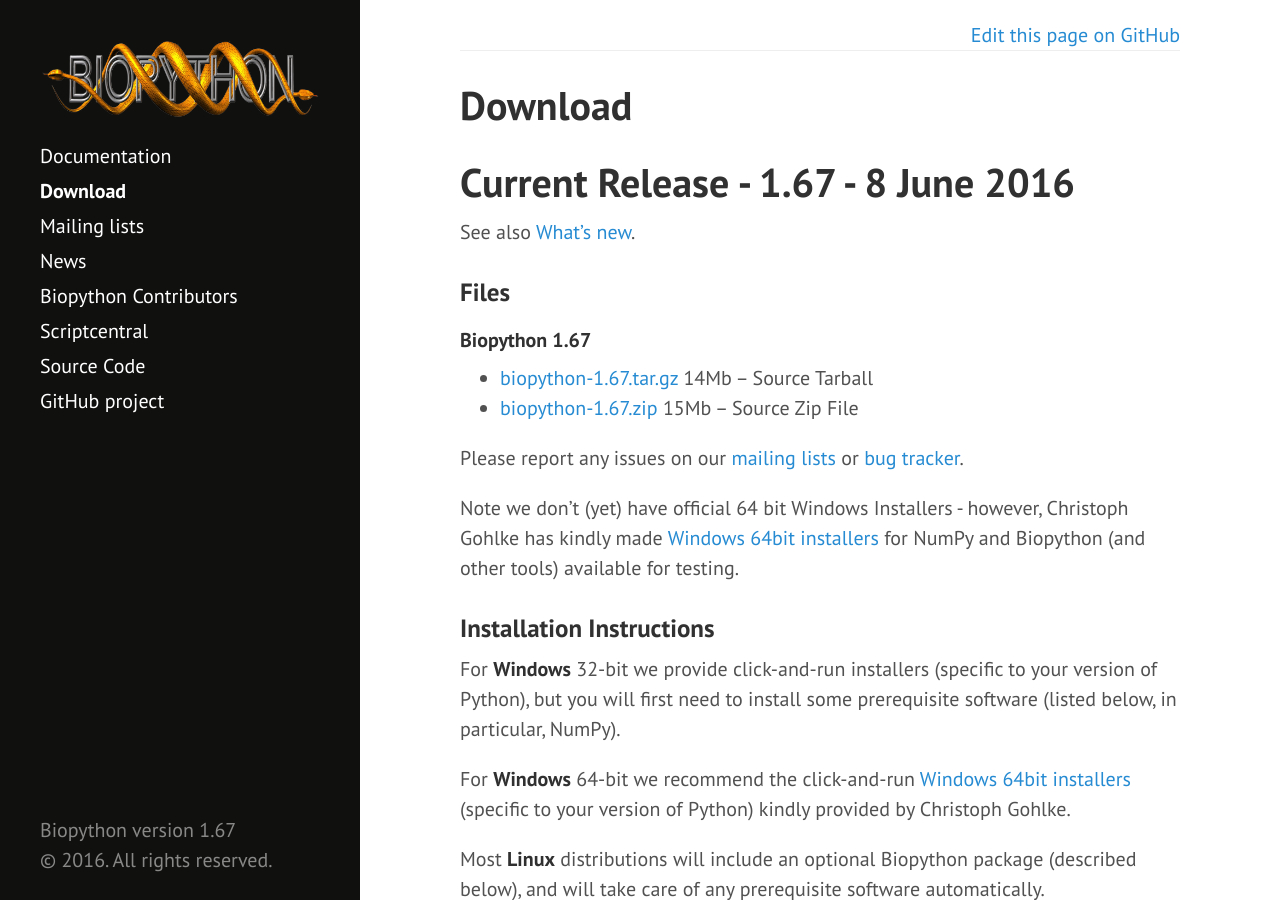
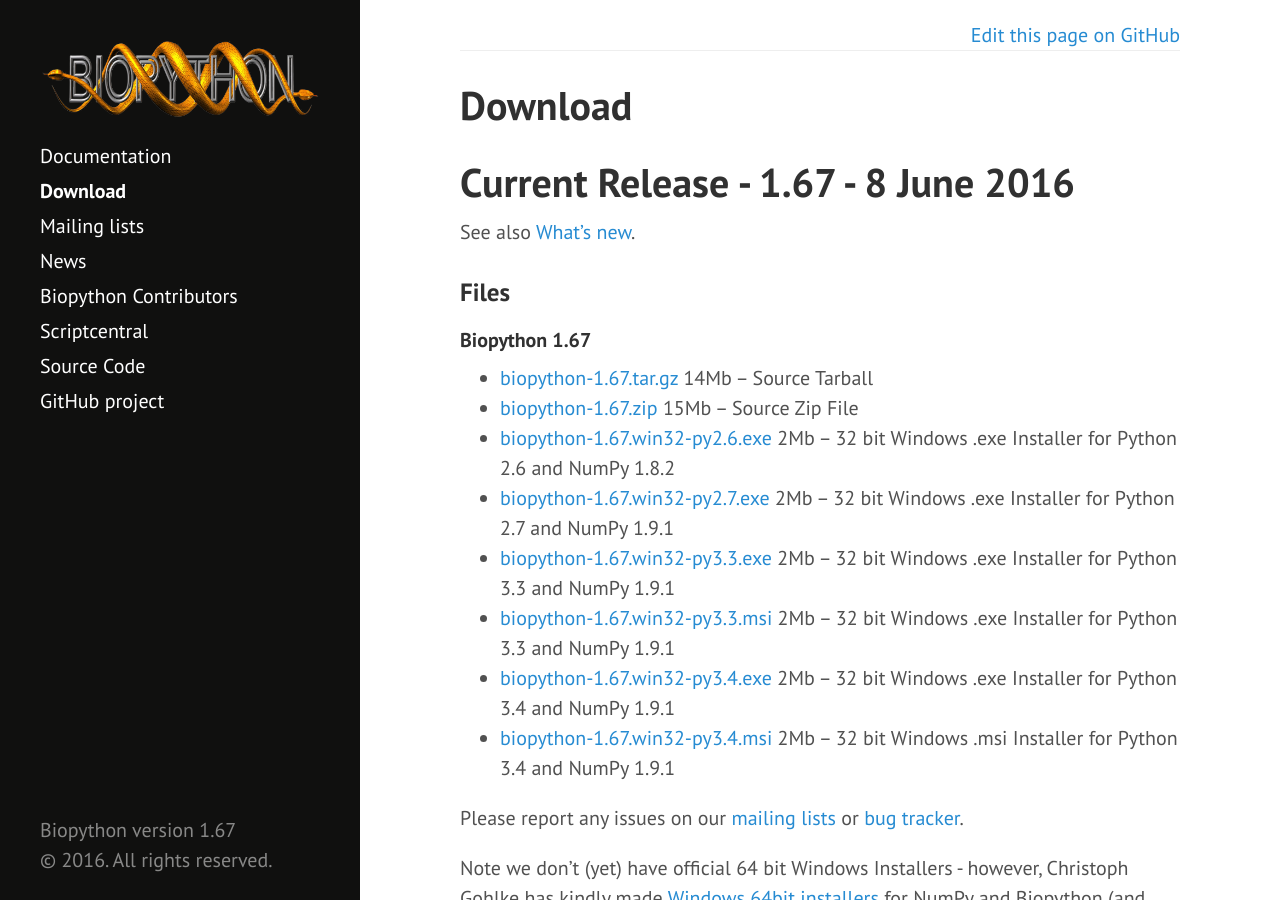
Before and after one commit to biopython/biopython.github.io, a Jekyll site: the page built from wiki/Download.md, in a window 1280 px wide and 900 px high. Built offline with Jekyll 4.4.1, drawn with Linux system fonts in a browser that asks for light colours.

Commit message:
32bit Windows installers for Biopython 1.67
$ md5sum biopython-1.67.win32-*
ab98a23eebe24126cd7b2ccd59b69810  biopython-1.67.win32-py2.6.exe
270180156cf612382e38bf4966c90b0d  biopython-1.67.win32-py2.6.msi
4baff34c86bf0612c5559381c74a1a2b  biopython-1.67.win32-py2.7.exe
874917de39fae247ac71fd786f2644dc  biopython-1.67.win32-py2.7.msi
5c7f2e857c644ddcb06de854ce376931  biopython-1.67.win32-py3.3.exe
ac7f6c011abb22298ba457b7b027f74f  biopython-1.67.win32-py3.3.msi
0d2a500439042cad7687418b31875e53  biopython-1.67.win32-py3.4.exe
5fac09d8b1b7c28e6bc14cc69b45f154  biopython-1.67.win32-py3.4.msi

$ shasum -a 256 biopython-1.67.win32-*
3134e33a999a6f7d8752a3cfd2e05cac28d8fd0a4b873762c57075777fa05c9a  biopython-1.67.win32-py2.6.exe
28f51ee8aa90924d1a17c7724e577b2f4193b575cdf429b8e7b19f06a4269147  biopython-1.67.win32-py2.6.msi
7937f39caf2b2a9f479845a4fa241cdc1740dd5d4ec419e3a10213b877debb8e  biopython-1.67.win32-py2.7.exe
1b6aa17e5106c9ad24d19e30790d344c5036c59c83686e64c7a3274355f1b0c0  biopython-1.67.win32-py2.7.msi
15f42b68262a9f4ef48685f6290b2831aafe85ab89a307e64150fd81cb508f58  biopython-1.67.win32-py3.3.exe
4f6bdb4cb9233e3ac55b21ca985a82821897902b3bb189a32981b61e286a0173  biopython-1.67.win32-py3.3.msi
7ef1b3b12f8f06185c208001b2994ef6e3b782ca7660eb218544e0a193553daf  biopython-1.67.win32-py3.4.exe
f03760ed605af43145a66ae1d56d28c724aa431e4bab585d5be53c73bdc277e9  biopython-1.67.win32-py3.4.msi

```diff
--- a/wiki/Download.md
+++ b/wiki/Download.md
@@ -20,6 +20,18 @@ new](https://github.com/biopython/biopython/raw/master/NEWS).
     14Mb -- Source Tarball
 -   [biopython-1.67.zip](http://biopython.org/DIST/biopython-1.67.zip)
     15Mb -- Source Zip File
+-   [biopython-1.67.win32-py2.6.exe](http://biopython.org/DIST/biopython-1.67.win32-py2.6.exe)
+    2Mb -- 32 bit Windows .exe Installer for Python 2.6 and NumPy 1.8.2
+-   [biopython-1.67.win32-py2.7.exe](http://biopython.org/DIST/biopython-1.67.win32-py2.7.exe)
+    2Mb -- 32 bit Windows .exe Installer for Python 2.7 and NumPy 1.9.1
+-   [biopython-1.67.win32-py3.3.exe](http://biopython.org/DIST/biopython-1.67.win32-py3.3.exe)
+    2Mb -- 32 bit Windows .exe Installer for Python 3.3 and NumPy 1.9.1
+-   [biopython-1.67.win32-py3.3.msi](http://biopython.org/DIST/biopython-1.67.win32-py3.3.msi)
+    2Mb -- 32 bit Windows .exe Installer for Python 3.3 and NumPy 1.9.1
+-   [biopython-1.67.win32-py3.4.exe](http://biopython.org/DIST/biopython-1.67.win32-py3.4.exe)
+    2Mb -- 32 bit Windows .exe Installer for Python 3.4 and NumPy 1.9.1
+-   [biopython-1.67.win32-py3.4.msi](http://biopython.org/DIST/biopython-1.67.win32-py3.4.msi)
+    2Mb -- 32 bit Windows .msi Installer for Python 3.4 and NumPy 1.9.1
 
 Please report any issues on our [mailing
 lists](Mailing_lists "wikilink") or [bug
```
